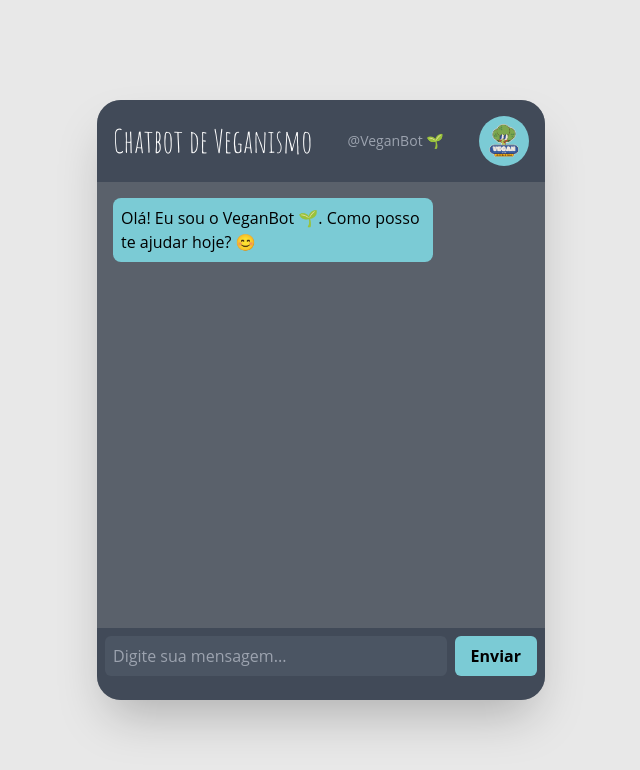
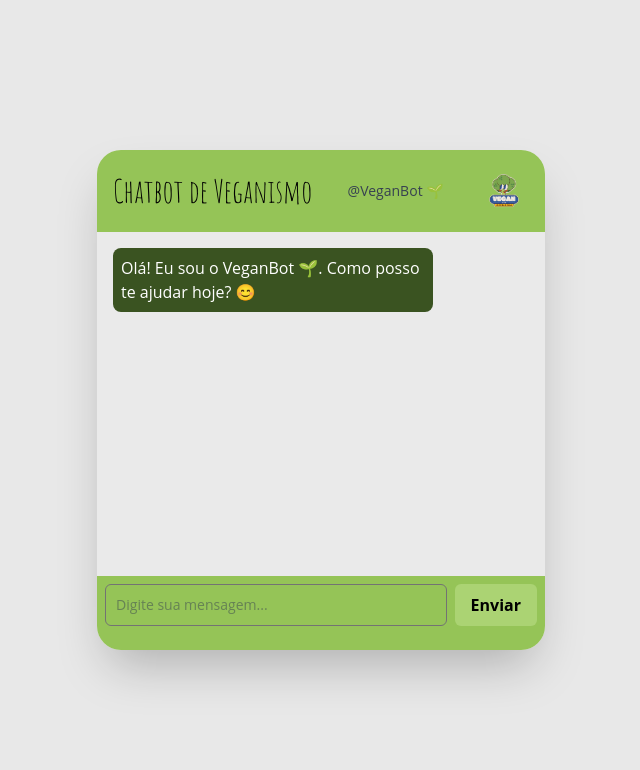
Before and after one commit to millenxs/veganbot-node, a React (Vite) app: page / in a window 1280 px wide. Shown: the top 770 px of the page, without its empty margins (319-959 px from the left). Built offline with nearby package versions, Linux system fonts and the light colour scheme.

Commit message:
colors edited & cors origin

```diff
--- a/src/components/ChatBot.jsx
+++ b/src/components/ChatBot.jsx
@@ -6,6 +6,7 @@ const ChatBot = () => {
     { sender: 'bot', text: 'Olá! Eu sou o VeganBot 🌱. Como posso te ajudar hoje? 😊' }
   ]);
   const [input, setInput] = useState('');
+  const [isTyping, setIsTyping] = useState(false);
 
   const chatEndRef = useRef(null);
 
@@ -29,6 +30,8 @@ const ChatBot = () => {
 
 	  setInput('');
 
+	  setIsTyping(true);
+
       try {
         const response = await axios.post('http://localhost:3000/api/message', { message: input });
         let botMessageText = response.data.reply;
@@ -37,20 +40,22 @@ const ChatBot = () => {
 
 		const botMessage = { text: response.data.reply, sender: 'bot' };
         setMessages((prevMessages) => [...prevMessages, botMessage]);
+		setIsTyping(false);
       } catch (error) {
         console.error('Error communicating with the bot:', error);
+		setIsTyping(false);
       }
     }
   };
 
   return (
     <div className="min-h-screen flex items-center justify-center">
-      <div className="bg-gray-800/70 rounded-3xl shadow-2xl w-full max-w-md h-[600px] flex flex-col overflow-hidden ">
-        <div className="bg-gray-700/70 p-4 flex justify-between items-center ">
-          <div className="title text-white text-lg">Chatbot de Veganismo</div>
-          <h2 className="text-gray-400 text-sm">@VeganBot 🌱</h2>
+      <div className="bg-white/10 rounded-3xl shadow-2xl w-full max-w-md h-[500px] flex flex-col overflow-hidden ">
+        <div className="bg-[#95C457] p-4 flex justify-between items-center ">
+          <div className="title text-black text-lg">Chatbot de Veganismo</div>
+          <h2 className="text-gray-700 text-sm">@VeganBot 🌱</h2>
           <figure className="avatar">
-            <img src="/BOT.png" width="50" height="50" className="rounded-full" />
+            <img src="/favicon.png" width="50" height="50" className="rounded-full" />
           </figure>
         </div>
 
@@ -62,29 +67,38 @@ const ChatBot = () => {
               className={
                 msg.sender === 'user'
                   ? 'bg-gray-600 text-white self-end p-2 rounded-lg max-w-xs'
-                  : 'bg-[#7BCBD5] text-black self-start p-2 rounded-lg max-w-xs'
+                  : 'bg-[#3a5321] text-white self-start p-2 rounded-lg max-w-xs'
               }
             >
               {msg.text}
             </div>
           ))}
+
+		{isTyping && (
+            <div className="self-start bg-[#3a5321] text-white p-2 rounded-lg max-w-xs">
+              <div className="typing-indicator">
+                VeganBot está digitando<span className="dots"><span>.</span><span>.</span><span>.</span></span>
+              </div>
+            </div>
+        )}
+
 		  <div ref={chatEndRef} />
         </div>
 
 
-        <div className="bg-gray-700/70  p-2 flex">
+        <div className="bg-[#95C457]  p-2 flex">
           <input
 		  type="text"
             placeholder="Digite sua mensagem..."
             value={input}
             onChange={(e) => setInput(e.target.value)}
             onKeyPress={(e) => e.key === 'Enter' && sendMessage()}
-            className="flex-grow p-2 bg-gray-600 text-white rounded-md outline-none resize-none mb-4"
+            className="flex-grow p-2 bg-transparent ring-0 outline-none border border-neutral-500 text-neutral-900 placeholder-gray-700 text-sm rounded-lg focus:ring-gray-700 placeholder-opacity-50 focus:border-gray-800 w-full p-2.5 checked:bg-gray-800 text-white rounded-md outline-none resize-none mb-4"
             rows="3"
           ></input>
           <button
             onClick={sendMessage}
-            className="sendMessage ml-2 bg-[#7BCBD5] hover:bg-[#4FB3C1] font-bold py-2 px-4 rounded-md mb-4"
+            className="sendMessage ml-2 bg-[#ABD373] hover:bg-[#e7f3d4] font-bold py-2 px-4 rounded-md mb-4"
           >
             Enviar
           </button>
--- a/src/index.css
+++ b/src/index.css
@@ -43,12 +43,12 @@ body {
   }
 
   #chat::-webkit-scrollbar-thumb {
-	background-color: #7BCBD5;
+	background-color: #ABD373;
 	border-radius: 10px;
   }
 
   #chat::-webkit-scrollbar-thumb:hover {
-	background-color: #7BCBD5;
+	background-color: #ABD373;
   }
 
   .sendMessage {
```
Also changed, not shown: 1 other file (tests, documents, lock files or other folders).
